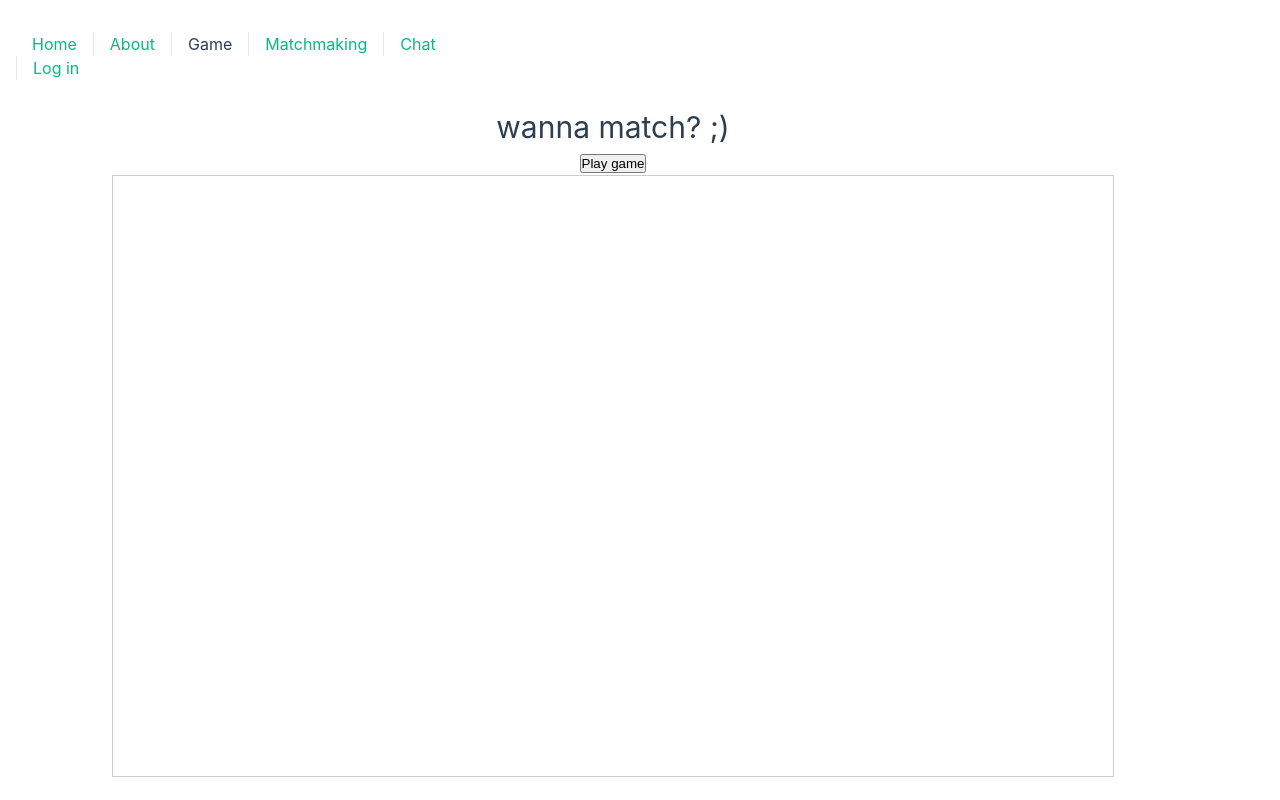
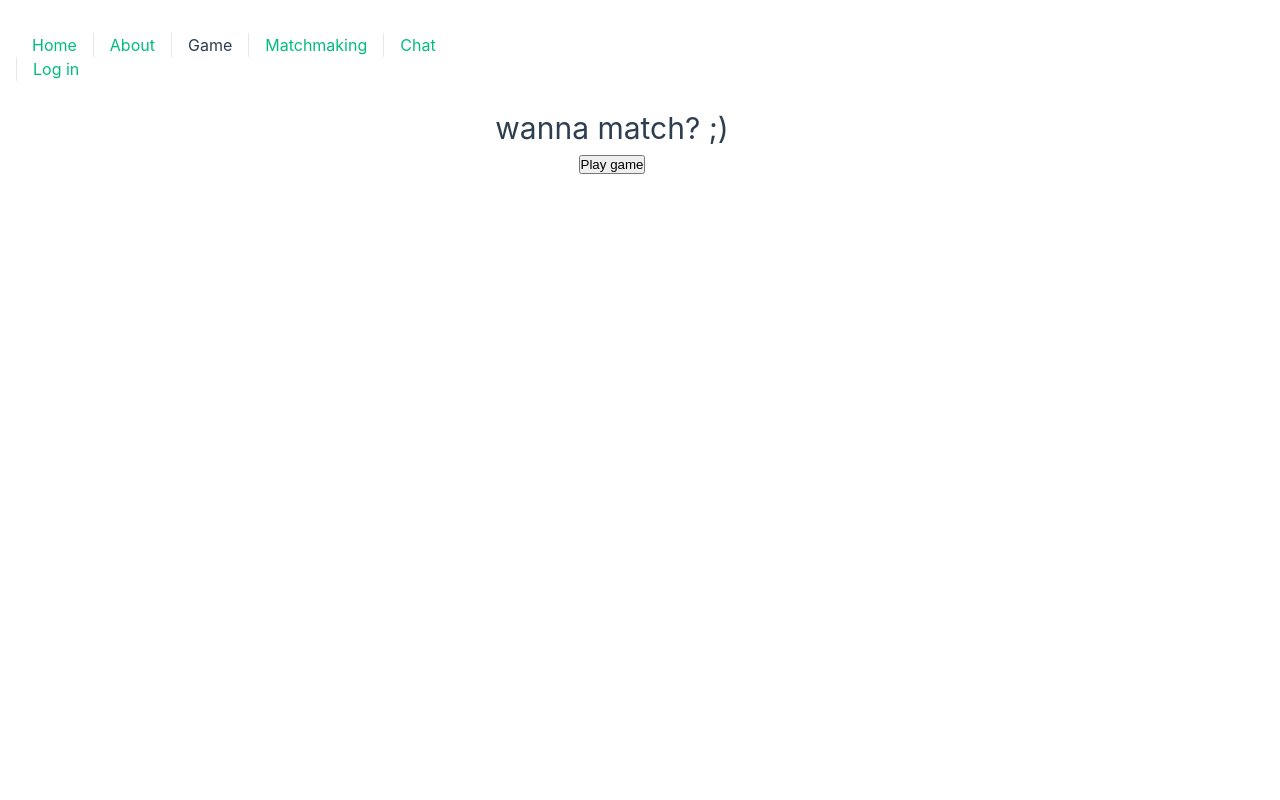
Before and after one commit to rvan-duy/42-transcendence, a Vue app in the folder frontend/rubenpong/: page /game in a window 1280 px wide. Built offline with nearby package versions, Linux system fonts and the light colour scheme; no server answers.

Commit message:
canvas not visible when not started game

```diff
--- a/frontend/rubenpong/src/views/GameView.vue
+++ b/frontend/rubenpong/src/views/GameView.vue
@@ -20,7 +20,7 @@
           id="pixels"
           width="1000"
           height="600"
-          style="border:1px solid #CCCCCC;"
+          style="border:0px solid #CCCCCC;"
         />
       </div>
       </div>
@@ -86,10 +86,15 @@ socket.on('pos', (data: any) => {
       ctx.fillStyle = 'white';
       ctx.font = '50px arial';
       if (datas.score[1] >= 5 )
+      {
         ctx.fillText('You lost!', canvas.width / 2 - 100, canvas.height / 2);
+        return ;
+      }
       if (datas.score[0] >= 5 )
+      {
         ctx.fillText('You won!', canvas.width /  2 - 100, canvas.height / 2);
-      return ;
+        return ;
+      }
     }
     else {
       //draw plateau player 1
```
